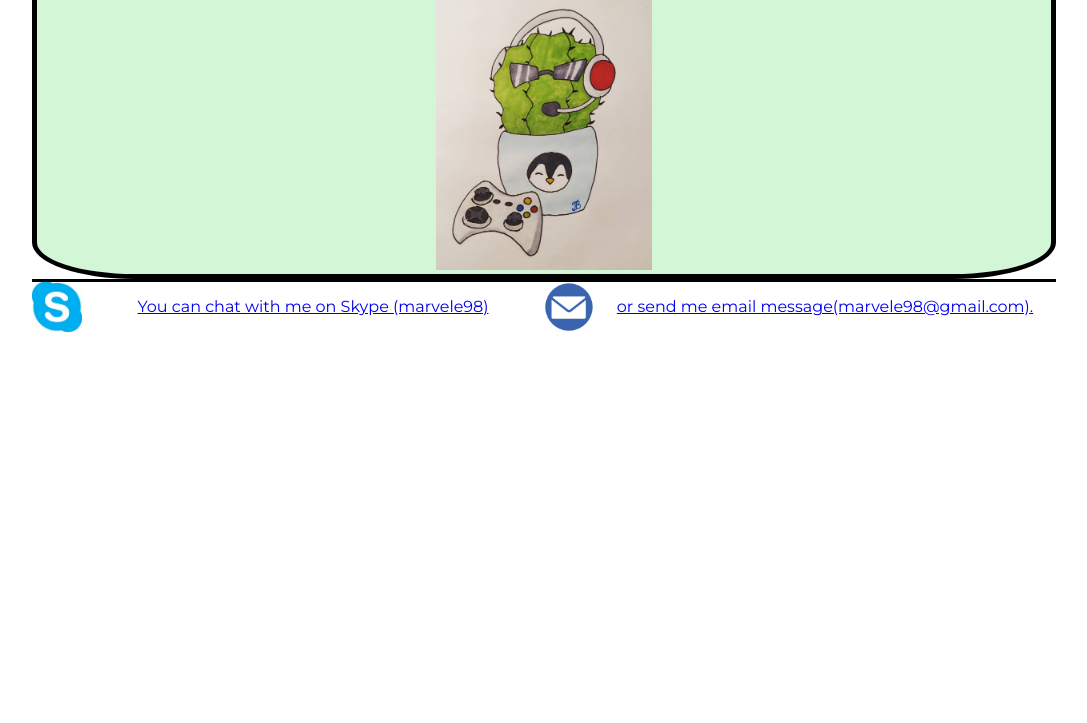
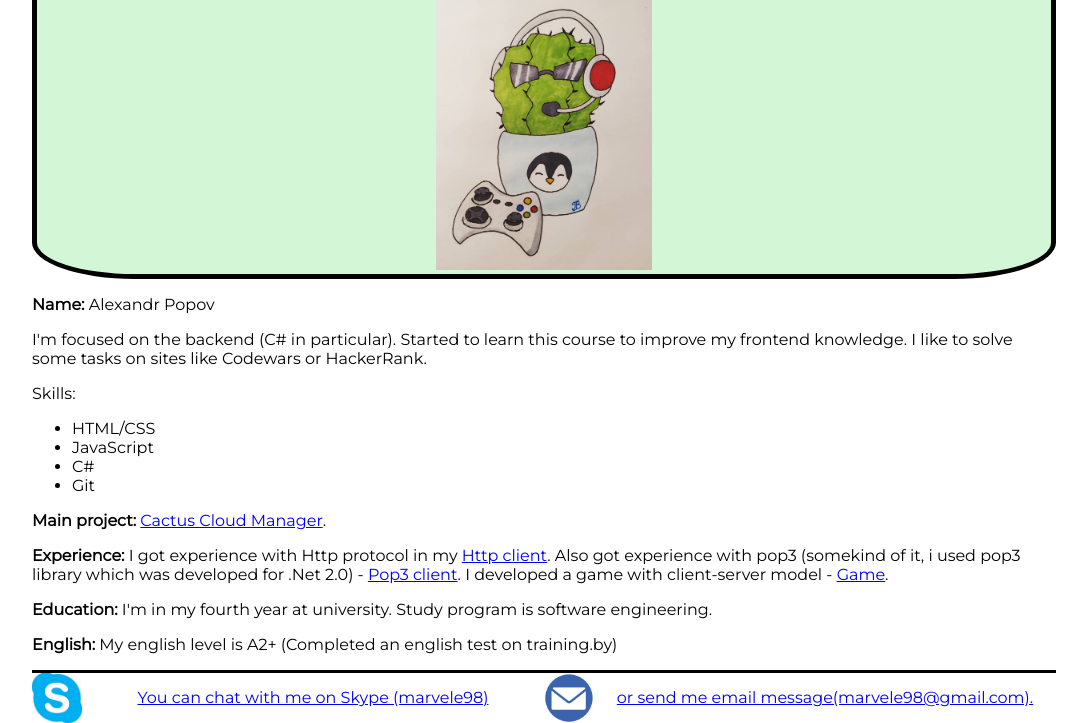
Before and after one commit to GooDCactuS/rsschool-cv, a plain HTML site: page index.html in a window 1280 px wide. Shown: the part 87-810 px from the top of the page, without its empty margins (96-1183 px from the left). Drawn offline with Linux system fonts and the light colour scheme.

Commit message:
feat: add main

```diff
--- a/index.html
+++ b/index.html
@@ -22,7 +22,28 @@
         </header>
 
         <main>
-
+            <div>
+                <p><b>Name: </b>Alexandr Popov</p>
+                <p>I'm focused on the backend (C# in particular).
+                    Started to learn this course to improve my frontend knowledge.
+                    I like to solve some tasks on sites like Codewars or HackerRank.</p>
+                <p>Skills: </p>
+                <ul>
+                    <li>HTML/CSS</li>
+                    <li>JavaScript</li>
+                    <li>C#</li>
+                    <li>Git</li>
+                </ul>
+                <p><b>Main project:</b> <a href="https://github.com/GooDCactuS/CactuS-Cloud-Manager">Cactus Cloud Manager</a>.</p>
+                <p>
+                    <b>Experience:</b> I got experience with Http protocol in my <a href="https://github.com/GooDCactuS/Http-Client">Http client</a>.
+                    Also got experience with pop3 (somekind of it, i used pop3 library which was
+                    developed for .Net 2.0) - <a href="https://github.com/GooDCactuS/Pop3Client">Pop3 client</a>.
+                    I developed a game with client-server model - <a href="https://github.com/GooDCactuS/Networks_SemesterWork">Game</a>.
+                </p>
+                <p><b>Education:</b> I'm in my fourth year at university. Study program is software engineering.</p>
+                <p><b>English:</b> My english level is A2+ (Completed an english test on training.by)</p>
+            </div>
         </main>
 
         <footer>
```
